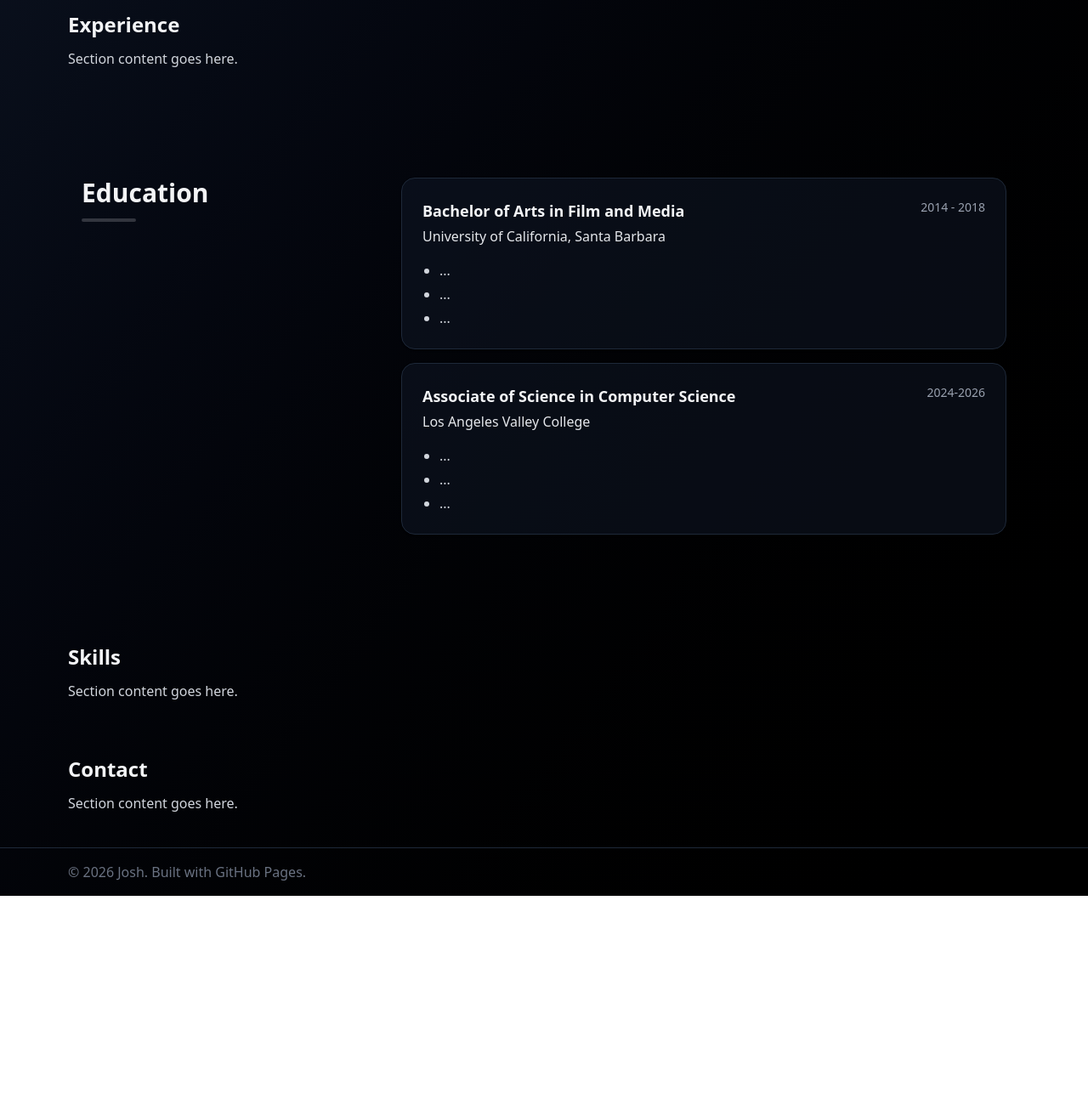
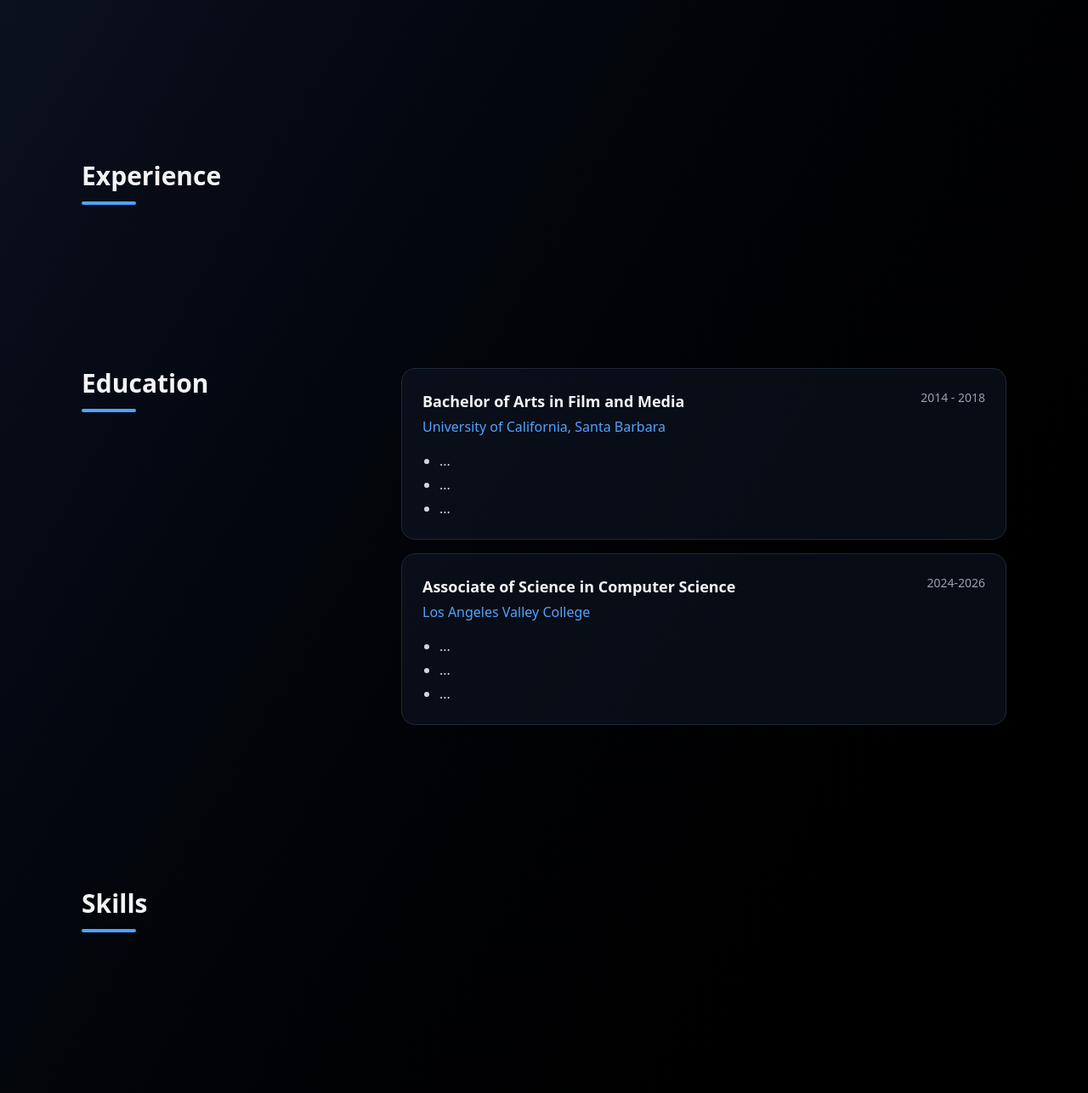
Before and after one commit to JDElijah/JDElijah.github.io, a website: page projects/index.html in a window 1280 px wide. Shown: the part 640-1926 px from the top of the page at 85% size. Before the commit the page ends 1694 px from the top, so only its background shows below. Drawn offline with Linux system fonts and the light colour scheme.

Commit message:
Update title headings and styling

```diff
--- a/projects/index.html
+++ b/projects/index.html
@@ -87,17 +87,31 @@
       </div>
     </section>
 
-    <section id="projects" class="space-y-3">
-      <h2 class="text-2xl font-semibold text-gray-100">Projects</h2>
-      <p class="text-gray-300">Section content goes here.</p>
+    <section id="projects" class="py-16">
+      <div class="mx-auto max-w-6xl px-4">
+        <div class="grid gap-10 lg:grid-cols-12">
+
+          <!-- Left Section Title -->
+          <div class="lg:col-span-4">
+            <h2 class="text-3xl font-semibold text-gray-100">Projects</h2>
+            <div class="mt-3 h-1 w-16 rounded bg-blue-400"></div>
+          </div>
+        </div>
+      </div>
     </section>
 
-    <section id="experience" class="space-y-3">
-      <h2 class="text-2xl font-semibold text-gray-100">Experience</h2>
-      <p class="text-gray-300">Section content goes here.</p>
+    <section id="experience" class="py-16">
+      <div class="mx-auto max-w-6xl px-4">
+        <div class="grid gap-10 lg:grid-cols-12">
+
+          <!-- Left Section Title -->
+          <div class="lg:col-span-4">
+            <h2 class="text-3xl font-semibold text-gray-100">Experience</h2>
+            <div class="mt-3 h-1 w-16 rounded bg-blue-400"></div>
+          </div>
+        </div>
+      </div>
     </section>
-
-
 
     <section id="education" class="py-16">
       <div class="mx-auto max-w-6xl px-4">
@@ -106,7 +120,7 @@
           <!-- Left Section Title-->
           <div class="lg:col-span-4">
             <h2 class="text-3xl font-semibold text-gray-100">Education</h2>
-            <div class="mt-3 h-1 w-16 rounded bg-gray-200/20"></div>
+            <div class="mt-3 h-1 w-16 rounded bg-blue-400"></div>
           </div>
 
           <!-- Right: Education Cards -->
@@ -126,7 +140,7 @@
                 </div>
 
                 <!-- University -->
-                <p class="mt-1 font-medium text-gray-200">
+                <p class="mt-1 font-medium text-blue-400">
                   University of California, Santa Barbara
                 </p>
 
@@ -150,7 +164,7 @@
                   </span>
                 </div>
                 <!-- University -->
-                <p class="mt-1 font-medium text-gray-200">
+                <p class="mt-1 font-medium text-blue-400">
                   Los Angeles Valley College
                 </p>
 
@@ -167,19 +181,34 @@
         </div>
 
       </div>
-      <!-- <h2 class="text-2xl font-semibold text-gray-100">Education</h2>
-      <p class="text-gray-300">Section content goes here.</p> -->
     </section>
 
-    <section id="skills" class="space-y-3">
-      <h2 class="text-2xl font-semibold text-gray-100">Skills</h2>
-      <p class="text-gray-300">Section content goes here.</p>
+    <section id="skills" class="py-16">
+      <div class="mx-auto max-w-6xl px-4">
+        <div class="grid gap-10 lg:grid-cols-12">
+
+          <!-- Left Section Title -->
+          <div class="lg:col-span-4">
+            <h2 class="text-3xl font-semibold text-gray-100">Skills</h2>
+            <div class="mt-3 h-1 w-16 rounded bg-blue-400"></div>
+          </div>
+        </div>
+      </div>
     </section>
 
-    <section id="contact" class="space-y-3">
-      <h2 class="text-2xl font-semibold text-gray-100">Contact</h2>
-      <p class="text-gray-300">Section content goes here.</p>
+    <section id="contact" class="py-16">
+      <div class="mx-auto max-w-6xl px-4">
+        <div class="grid gap-10 lg:grid-cols-12">
+          <!-- Left Section Title -->
+          <div class="lg:col-span-4">
+            <h2 class="text-3xl font-semibold text-gray-100">Contact</h2>
+            <div class="mt-3 h-1 w-16 rounded bg-blue-400"></div>
+          </div>
+        </div>
+      </div>
     </section>
+
+
   </main>
 
   <footer class="border-t border-gray-800 py-4">
```
Also changed, not shown: css/styles.css.
